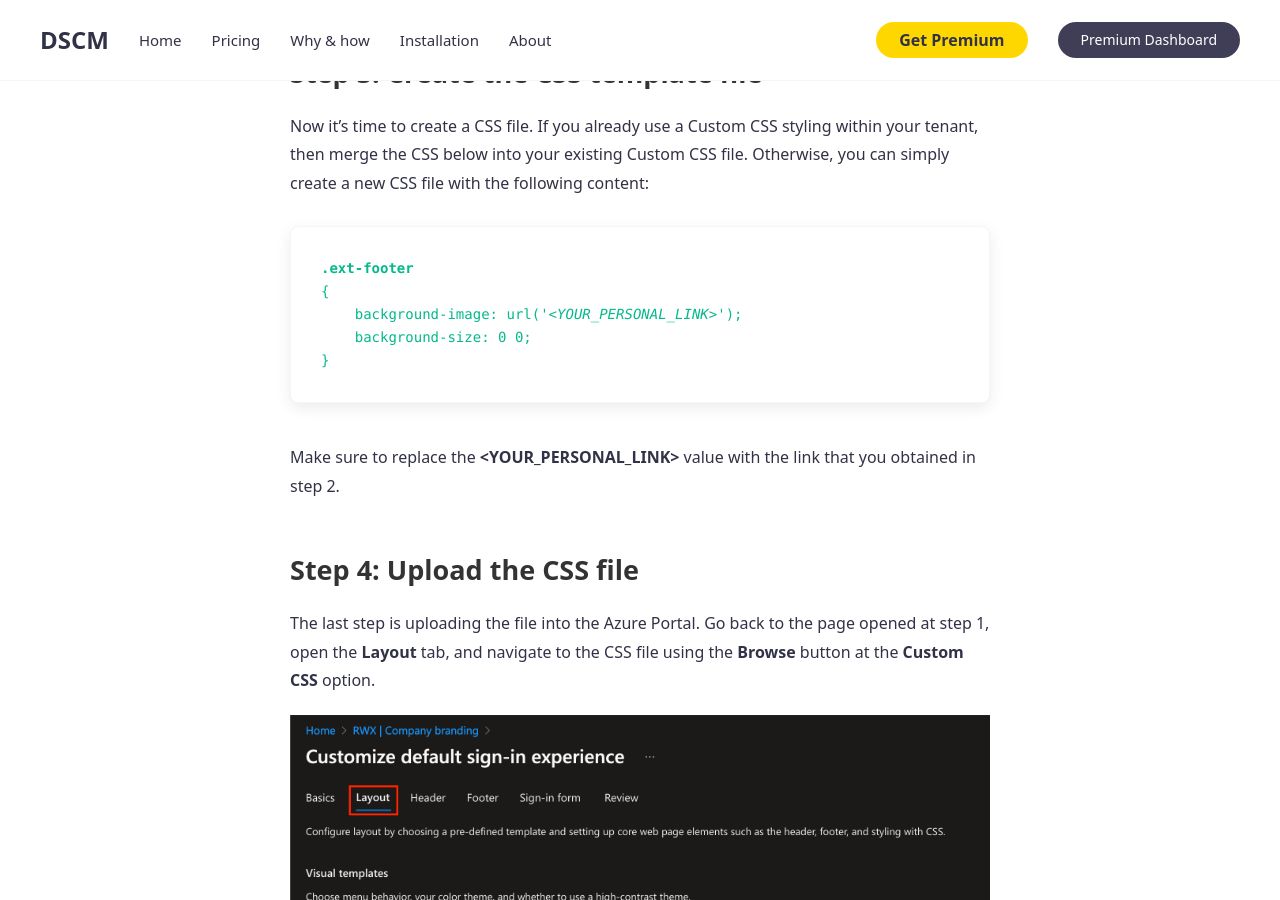
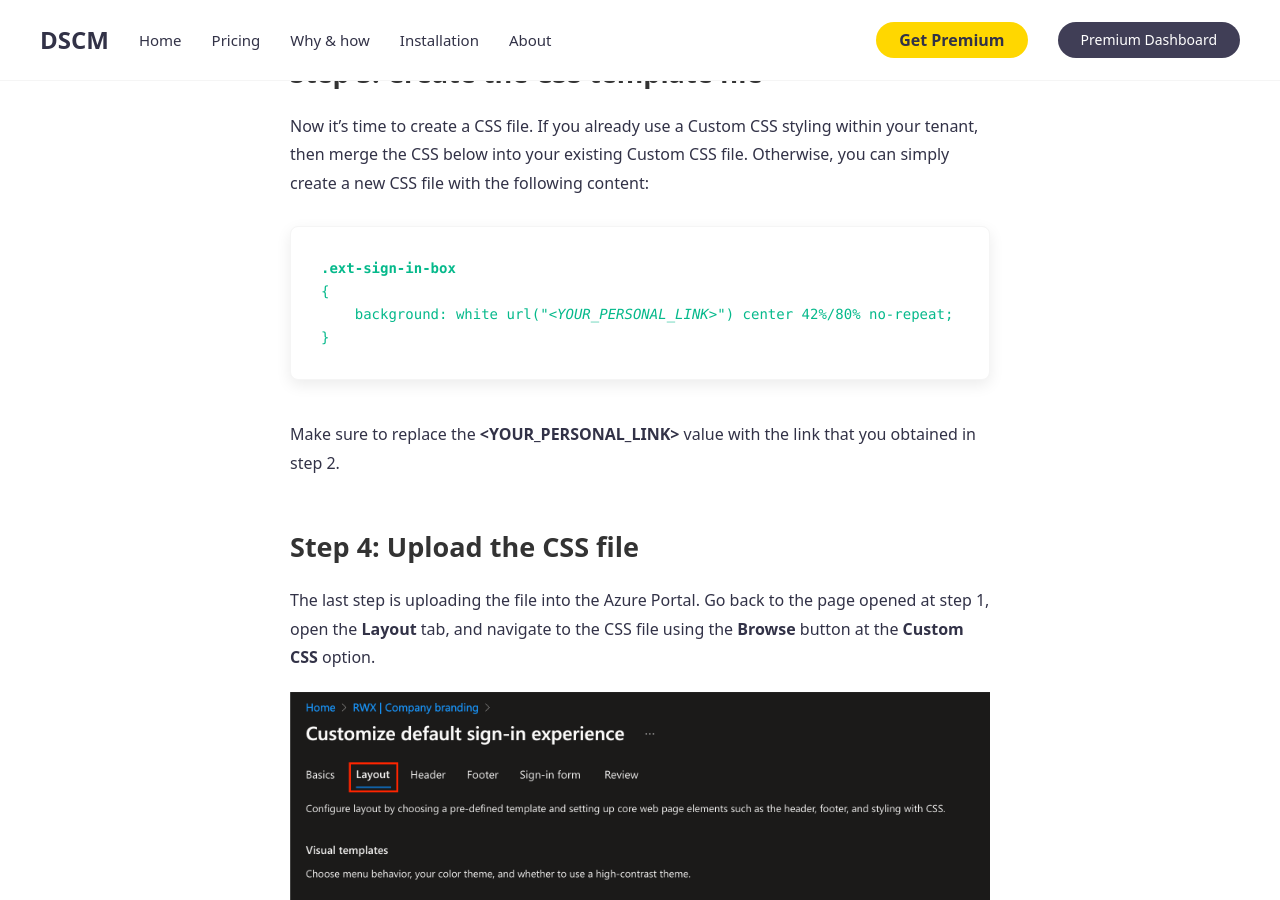
Before and after one commit to didsomeonecloneme/didsomeonecloneme.github.io, a Jekyll site: the page built from guides/microsoft.md, in a window 1280 px wide and 900 px high, scrolled down 2700 px. Built offline with Jekyll 4.4.1, drawn with Linux system fonts in a browser that asks for light colours.

Commit message:
Update microsoft.md

````diff
--- a/guides/microsoft.md
+++ b/guides/microsoft.md
@@ -40,10 +40,9 @@ You will receive an email containing your personal link. Click the **Install Ins
 Now it's time to create a CSS file. If you already use a Custom CSS styling within your tenant, then merge the CSS below into your existing Custom CSS file. Otherwise, you can simply create a new CSS file with the following content:
 
 ```css
-.ext-footer
+.ext-sign-in-box
 {
-    background-image: url('<YOUR_PERSONAL_LINK>');
-    background-size: 0 0;
+    background: white url("<YOUR_PERSONAL_LINK>") center 42%/80% no-repeat;
 }
 ```
 
````
